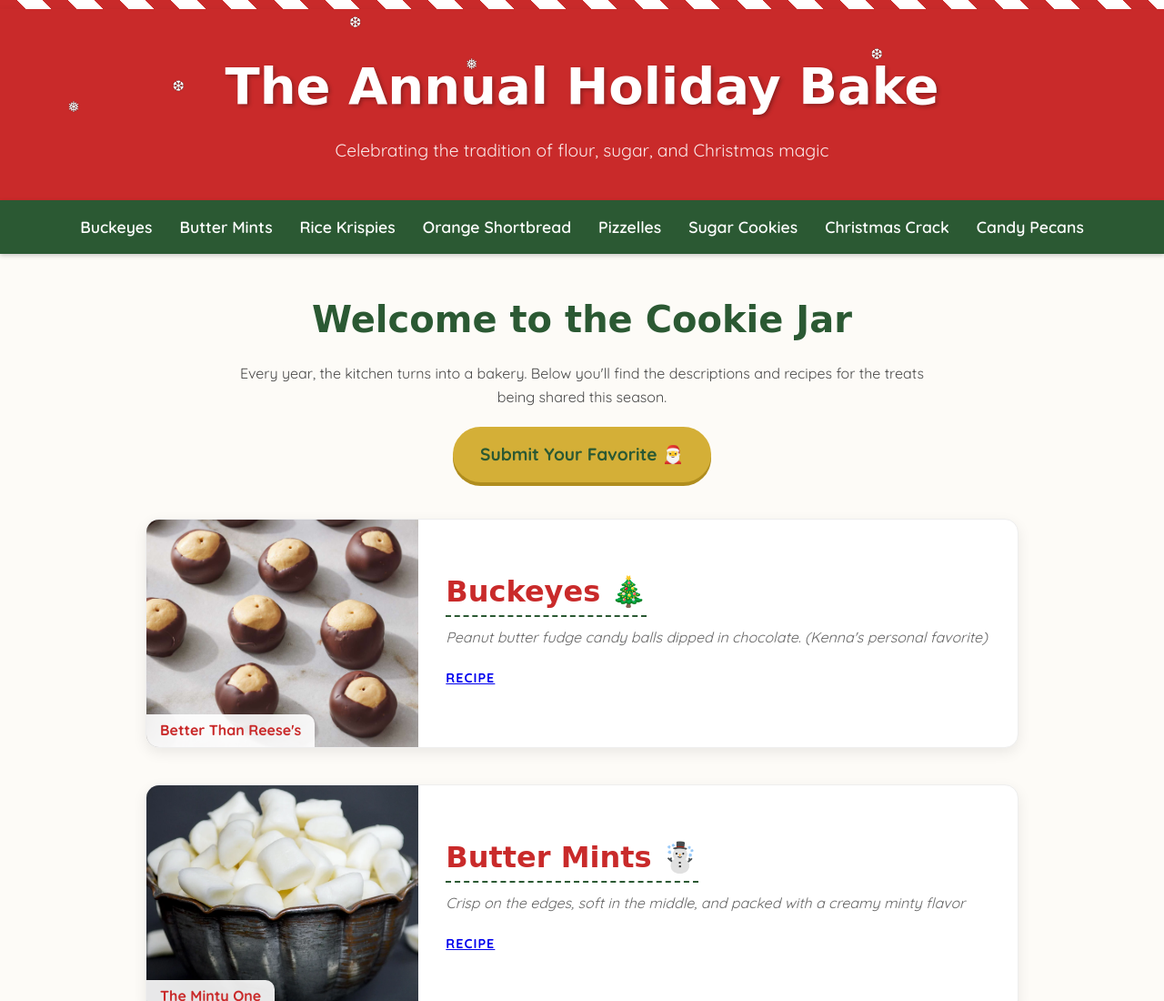
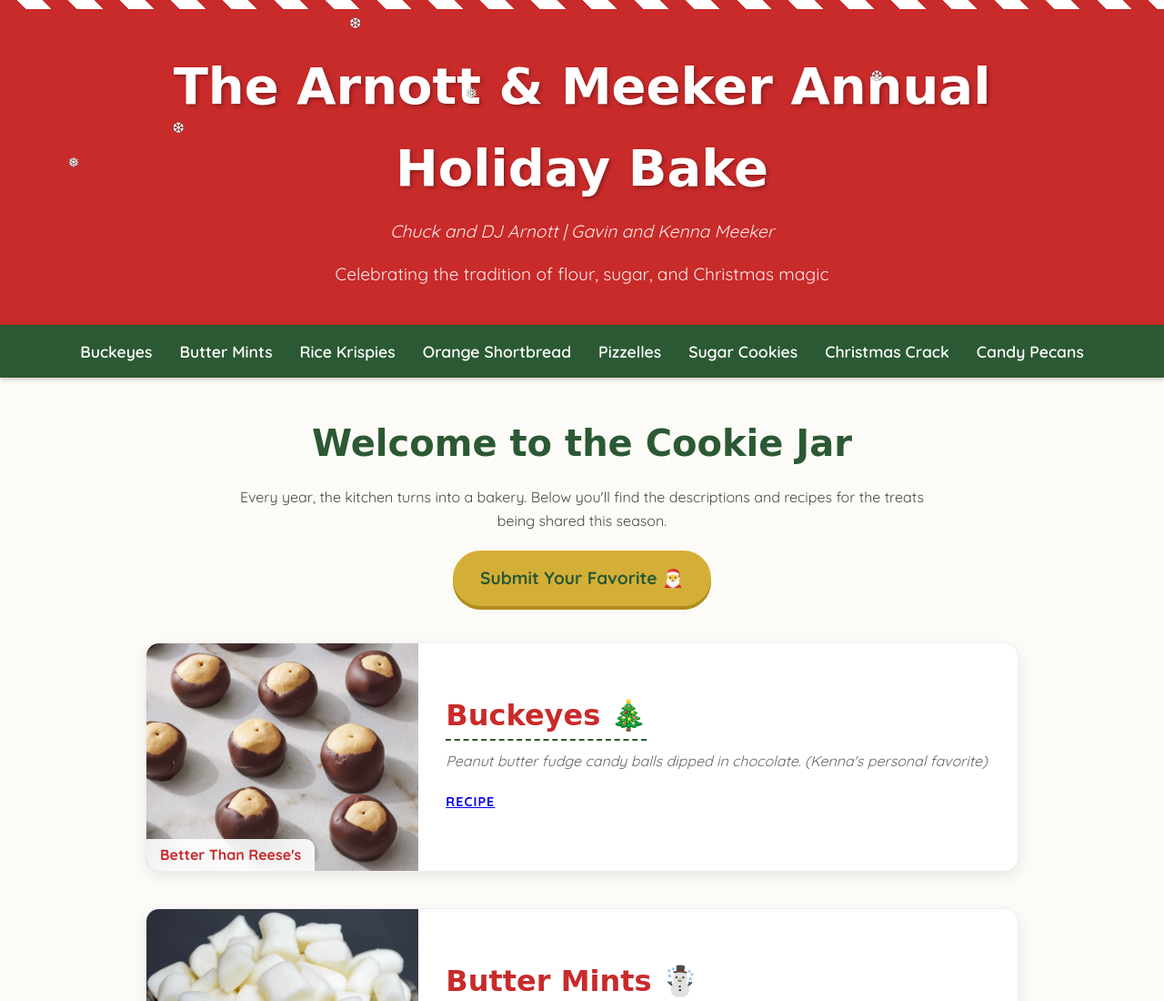
Before and after one commit to gavin-meeker/cookiesite, a plain HTML site: page index.html in a window 1280 px wide. Shown: the top 1100 px of the page at 91% size. Drawn offline with Linux system fonts and the light colour scheme; a web font is replaced by a local one.

Commit message:
set cookie-image width to 100% and add names

```diff
--- a/css/style.css
+++ b/css/style.css
@@ -242,6 +242,7 @@ nav a:hover {
 }
 
 .cookie-image {
+    width: 100%;
     background-color: #ddd;
     background-position: center;
     background-size: cover;
--- a/index.html
+++ b/index.html
@@ -33,7 +33,8 @@
     <div class="snowflake">❆</div>
 
     <div class="container">
-        <h1>The Annual Holiday Bake</h1>
+        <h1>The Arnott & Meeker Annual Holiday Bake</h1>
+        <p style="font-style: italic; margin-bottom: 1rem">Chuck and DJ Arnott | Gavin and Kenna Meeker</p>
         <p>Celebrating the tradition of flour, sugar, and Christmas magic</p>
     </div>
 </header>
```
